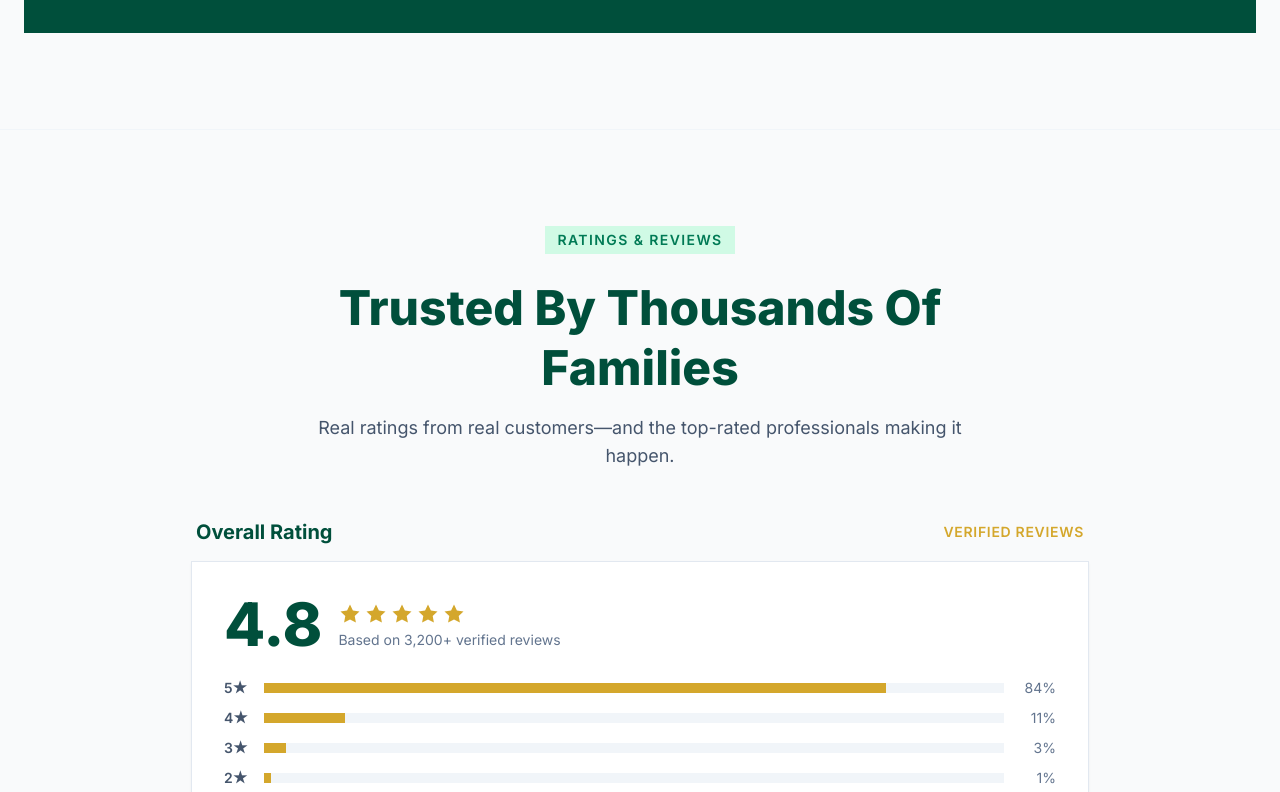
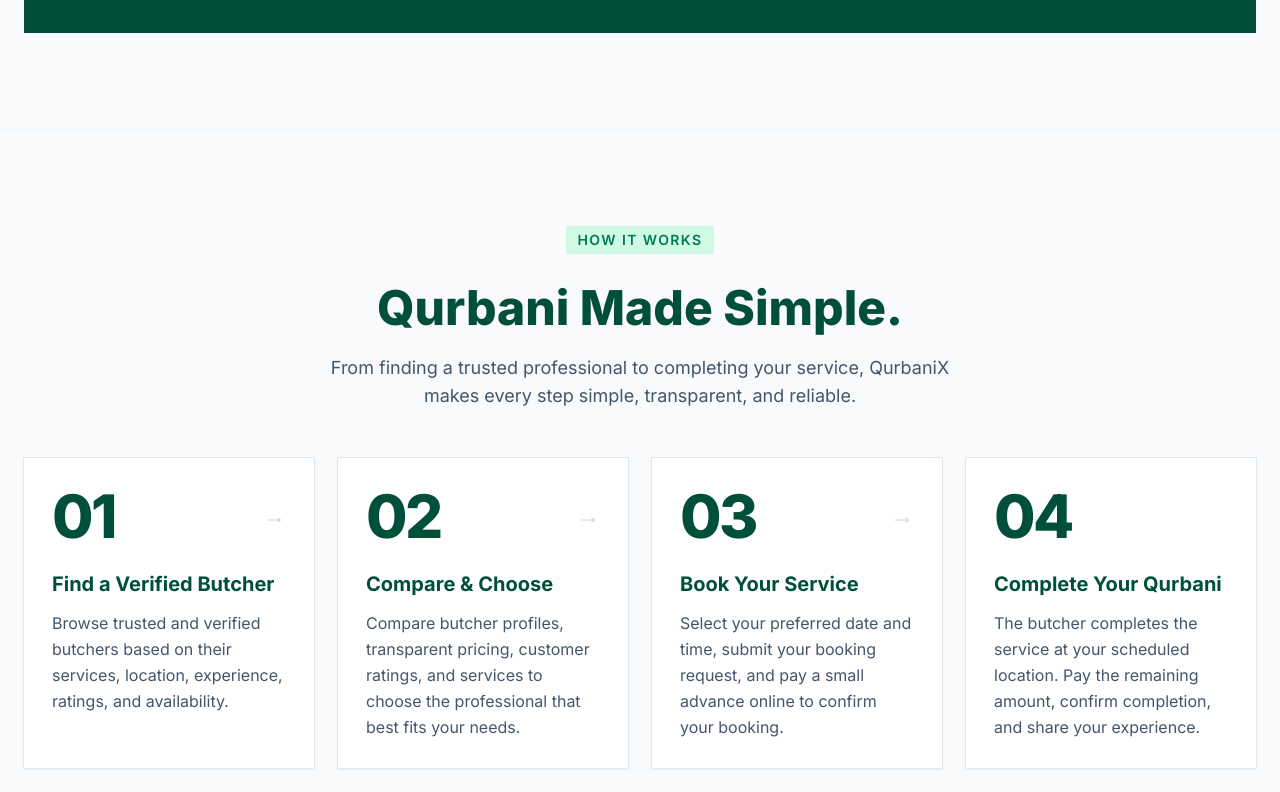
Before and after one commit to Talha-Morshed/QurbaniX, a React (Vite) app in the folder frontend/: page / in a window 1280 px wide. Shown: the part 1588-2380 px from the top of the page. Built offline with nearby package versions, Linux system fonts and the light colour scheme.

Commit message:
add new component(how it works) to home page

```diff
--- /dev/null
+++ b/frontend/src/components/landing/HowItWorksSection.jsx
@@ -0,0 +1,68 @@
+const steps = [
+  {
+    number: '01',
+    title: 'Find a Verified Butcher',
+    description:
+      'Browse trusted and verified butchers based on their services, location, experience, ratings, and availability.',
+  },
+  {
+    number: '02',
+    title: 'Compare & Choose',
+    description:
+      'Compare butcher profiles, transparent pricing, customer ratings, and services to choose the professional that best fits your needs.',
+  },
+  {
+    number: '03',
+    title: 'Book Your Service',
+    description:
+      'Select your preferred date and time, submit your booking request, and pay a small advance online to confirm your booking.',
+  },
+  {
+    number: '04',
+    title: 'Complete Your Qurbani',
+    description:
+      'The butcher completes the service at your scheduled location. Pay the remaining amount, confirm completion, and share your experience.',
+  },
+];
+
+export default function HowItWorksSection() {
+  return (
+    <section id="how-it-works" className="bg-gray-50 border-t border-slate-100">
+      <div className="max-w-7xl mx-auto px-6 py-16 lg:py-24">
+        <div className="max-w-2xl mx-auto text-center">
+          <span className="inline-flex items-center px-3 py-1 bg-emerald-100 text-emerald-700 font-semibold text-sm uppercase tracking-widest">
+            HOW IT WORKS
+          </span>
+          <h2 className="mt-6 text-3xl md:text-4xl lg:text-5xl font-extrabold leading-tight text-emerald-900">
+            Qurbani Made Simple.
+          </h2>
+          <p className="mt-4 text-lg text-slate-600">
+            From finding a trusted professional to completing your service, QurbaniX makes every step simple,
+            transparent, and reliable.
+          </p>
+        </div>
+
+        <div className="mt-12 grid grid-cols-1 md:grid-cols-2 xl:grid-cols-4 gap-6">
+          {steps.map((step, index) => (
+            <div
+              key={step.title}
+              className="premium-action group flex h-full flex-col bg-white ring-1 ring-slate-200 shadow-sm hover:shadow-lg p-6 md:p-7"
+            >
+              <div className="flex items-center justify-between gap-3">
+                <span className="text-5xl md:text-6xl font-extrabold leading-none tracking-[-0.04em] text-emerald-900">
+                  {step.number}
+                </span>
+                {index < steps.length - 1 && (
+                  <span className="hidden xl:block text-2xl leading-none text-slate-300">→</span>
+                )}
+              </div>
+
+              <h3 className="mt-6 text-xl font-bold text-emerald-900">{step.title}</h3>
+              <p className="mt-3 text-base leading-relaxed text-slate-600">{step.description}</p>
+            </div>
+          ))}
+        </div>
+      </div>
+    </section>
+  );
+}
--- a/frontend/src/pages/landing/index.jsx
+++ b/frontend/src/pages/landing/index.jsx
@@ -2,6 +2,7 @@
 import Footer from '../../components/Footer';
 import Hero from '../../components/landing/Hero';
 import AboutSection from '../../components/landing/AboutSection';
+import HowItWorksSection from '../../components/landing/HowItWorksSection';
 import RatingsButchers from '../../components/landing/RatingsButchers';
 import './styles.css';
 
@@ -11,6 +12,7 @@
       <Header />
       <Hero />
       <AboutSection />
+      <HowItWorksSection />
       <RatingsButchers />
       <Footer />
     </div>
```
Also changed, not shown: 1 other file (tests, documents, lock files or other folders).
